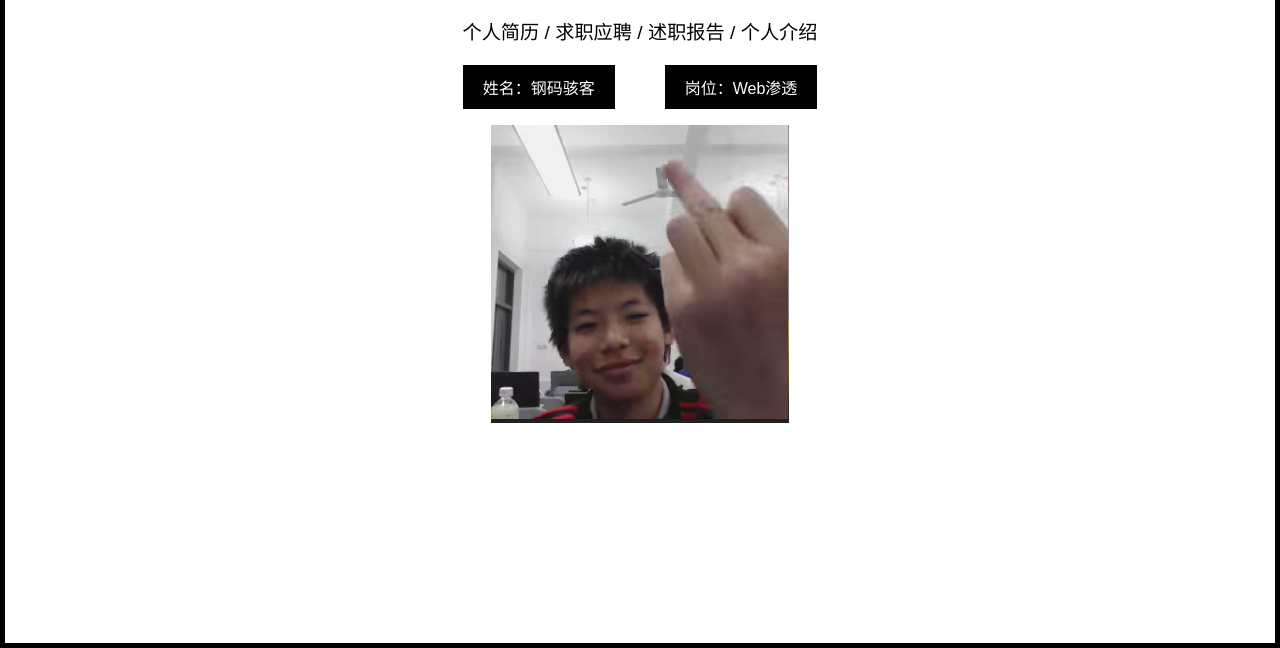
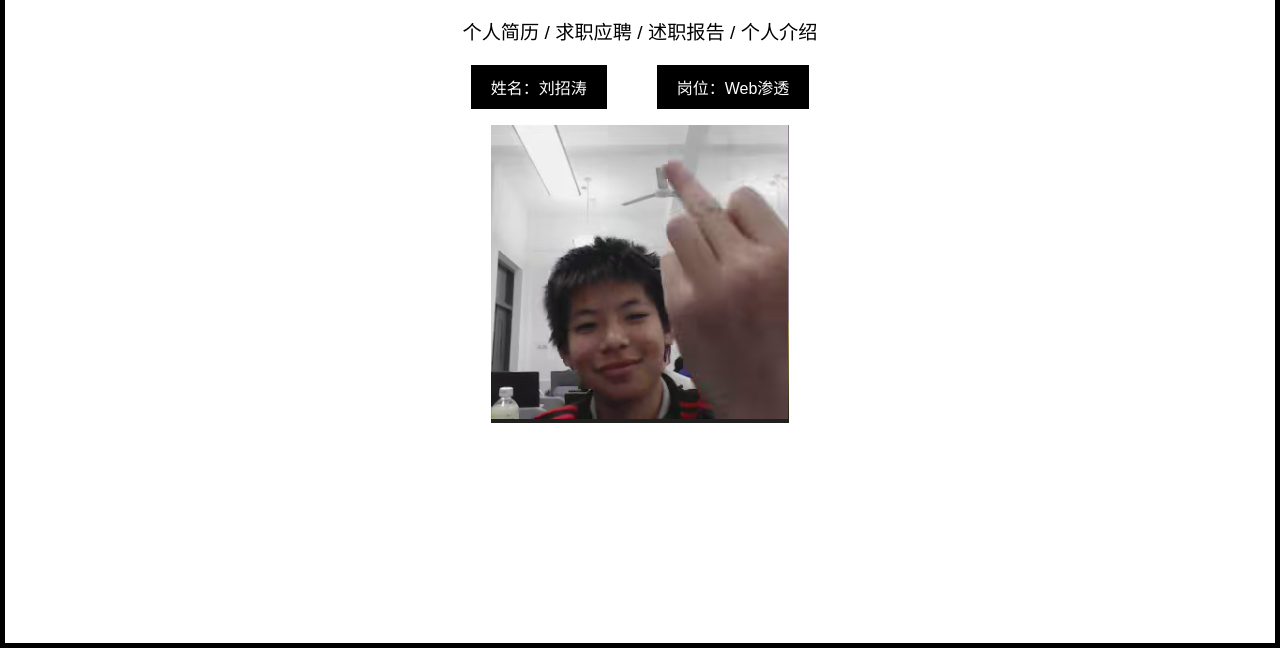
Before and after one commit to Green798/ICtuo, a plain HTML site: page index.html in a window 1280 px wide. Shown: the part 225-873 px from the top of the page. Drawn offline with Linux system fonts and the light colour scheme.

Commit message:
Update index.html

```diff
--- a/index.html
+++ b/index.html
@@ -62,7 +62,7 @@
     <div class="subtitle">PERSONAL RESUME</div>
     <div class="info">个人简历 / 求职应聘 / 述职报告 / 个人介绍</div>
     <div class="name-position">
-        <button class="name">姓名：钢码骇客</button>
+        <button class="name">姓名：刘招涛</button>
         <button class="position">岗位：Web渗透</button>
     </div>
      <p>
```
